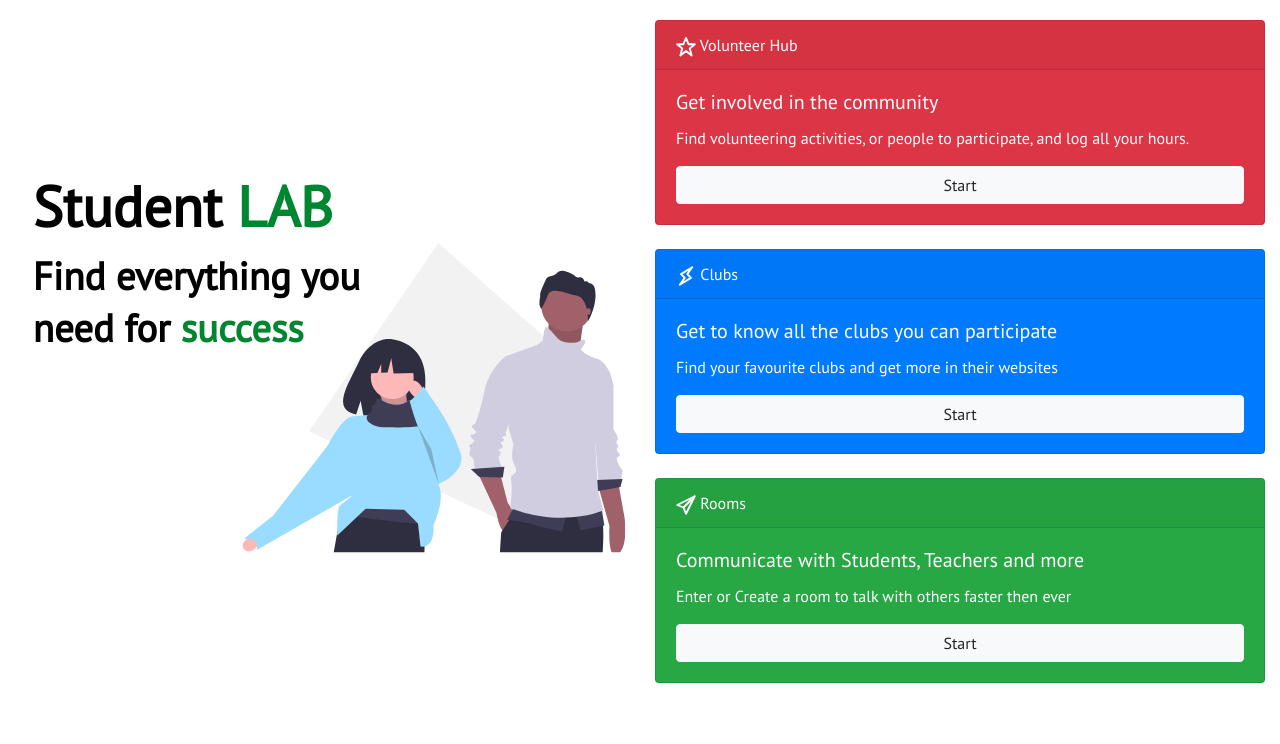
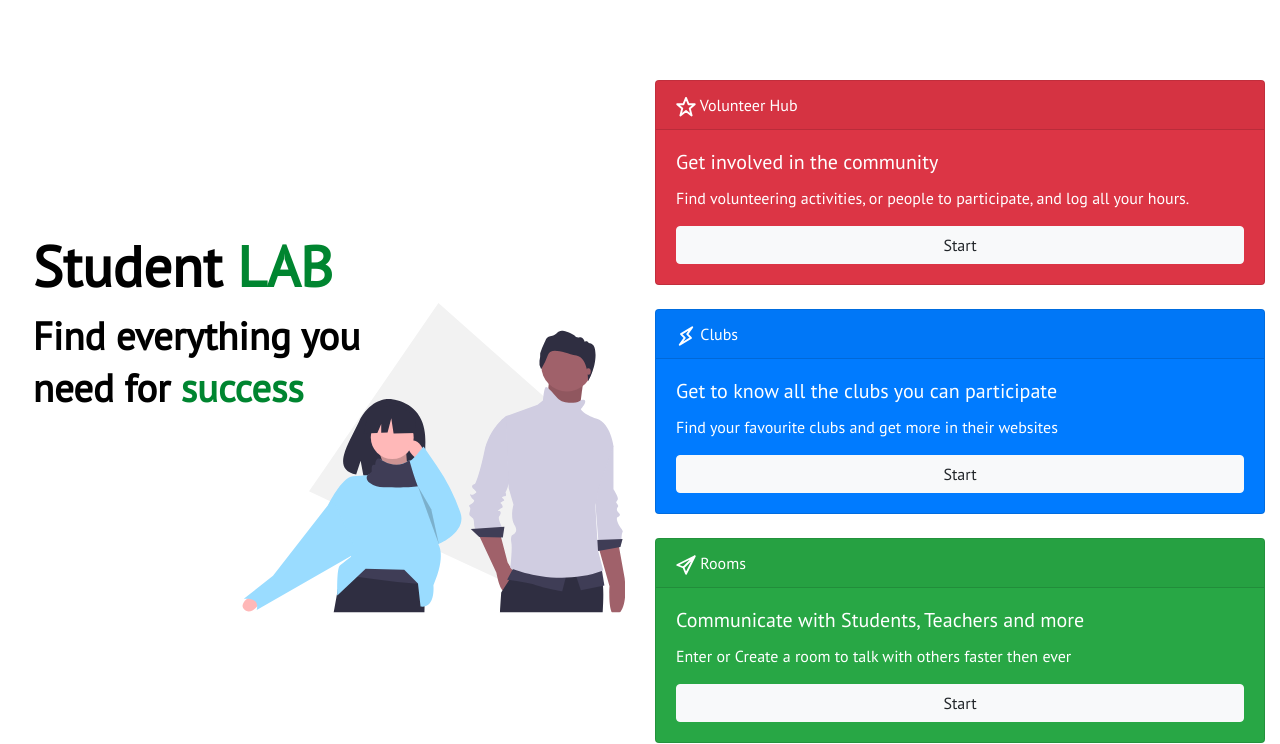
Before and after one commit to PedroVictorCoding/volunteer-atlanta, a Django app: page / in a window 1280 px wide. Shown: the part 56-800 px from the top of the page. Run offline with Django 3.2, Linux system fonts and the light colour scheme; some libraries are stand-ins or nearby versions.

Commit message:
center computer-view

```diff
--- a/volunteer/templates/lobby/home2.html
+++ b/volunteer/templates/lobby/home2.html
@@ -20,8 +20,8 @@
 }
 </style>
 
-<div class="computer-view">
-  <div class="row" style="margin-top:20px">
+<div class="computer-view" style="margin-top:10vh">
+  <div class="row" style="">
     <div class="col">
       <svg xmlns="http://www.w3.org/2000/svg" xmlns:xlink="http://www.w3.org/1999/xlink" width="100%" height="100%" viewBox="0 0 377 248">
       <defs>
```
